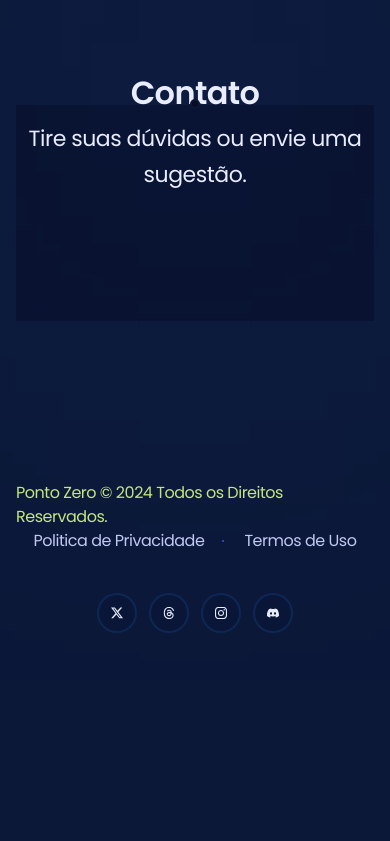
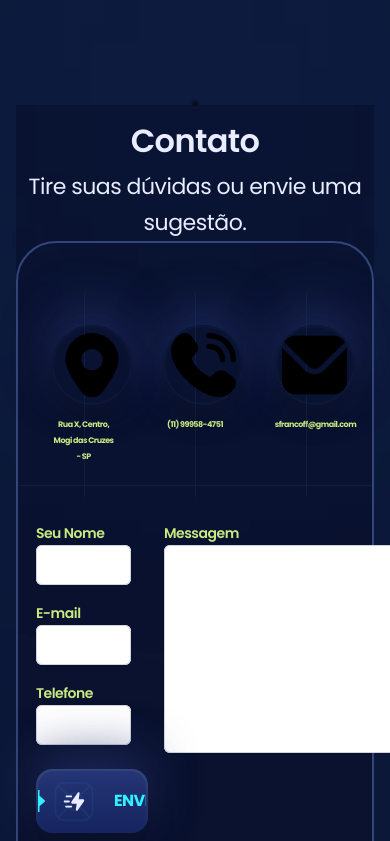
Before and after one commit to phoenix75-S7F/landingpage, a React (Vite) app: page / in a window 390 px wide. Shown: the part 8440-9281 px from the top of the page. Before the commit the page ends 9121 px from the top, so only its background shows below. Built offline with nearby package versions, Linux system fonts and the light colour scheme.

Commit message:
responsive screen

```diff
--- a/src/components/FormContact.jsx
+++ b/src/components/FormContact.jsx
@@ -100,7 +100,7 @@ const FormContact = () => {
               </div>
             </div>
 
-            <div className="ml-80 -mr-512 -mt-60">
+            <div className="2xl:ml-80 xs:ml-32 -mr-512 xs:-mr-512 -mt-60">
               <label htmlFor="message" className="block text-sm/6 font-semibold text-p3">
                 Messagem
               </label>
--- a/src/index.css
+++ b/src/index.css
@@ -78,6 +78,10 @@
 
   .base-bold {
     @apply text-[16px] font-bold leading-[24px];
+  }
+
+  .base-bold-1 {
+    @apply text-[8px] font-bold leading-[16px];
   }
 
   .base-small {
--- a/src/sections/Contact.jsx
+++ b/src/sections/Contact.jsx
@@ -9,15 +9,15 @@ const Contact = () => {
       {/* <div className="container"> */}
         <Element name="contato" className="relative">
         <div className="container relative z-2 py-28">
-          <div className="max-w-1230 faq-line_after faq-glow_before relative mx-auto border-l border-r border-s2 bg-s1/50 pt-28 max-xl:max-w-4xl max-lg:border-none max-md:pb-32 max-md:pt-16">
-               <h3 className="h3 max-lg:h4 max-md:h5 z-3 relative mx-auto -mt-24 mb-10 max-w-lg text-center text-p4 max-md:mb-11 max-sm:max-w-sm">
+          <div className="max-w-1230 faq-line_after faq-glow_before relative mx-auto border-l border-r border-s2 bg-s1/50 pt-28 max-xl:max-w-4xl max-lg:border-none max-sm:pb-32 max-w-80::pt-16">
+               <h3 className="h3 max-lg:h4 max-sm:h5 z-3 relative mx-auto -mt-24 mb-10 max-w-lg text-center text-p4 max-md:mb-11 max-xs:max-w-80">
                    Contato
                </h3>
                <p className="body-1 text-center text-p4 -mt-9">
                   Tire suas dúvidas ou envie uma sugestão.
                </p>
 
-              <div className="h-640 relative flex justify-around flex-grow px-[5%] border-2 border-s3 rounded-7xl max-sm:hidden">
+              <div className="h-640 relative flex justify-around flex-grow px-[5%] border-2 border-s3 rounded-7xl max-w-80:hidden">
 
 
                <ul className="h-56 grid grid-cols-3 gap-4 content-center mt-48">
@@ -35,9 +35,9 @@ const Contact = () => {
                                />
                            </div>
 
-                           <h3 className="relative z-1 max-w-40 mx-auto my-0 base-bold text-p3 text-center">
+                           <h3 className="relative z-1 max-w-80 mx-auto my-0 xl:base-bold xs:base-bold-1 text-p3 text-center">
                                {title}
-                            </h3>
+                           </h3>
                        </li>
                      ))}
 
--- a/tailwind.config.js
+++ b/tailwind.config.js
@@ -81,6 +81,15 @@ export default {
         256: '0 0 256px',
         100: '0 0 100%',
       },
+      screens: {
+        'xs': '320px', // Para telas menores ainda
+        'sm': '640px',
+        'md': '768px',
+        'lg': '1024px',
+        'xl': '1280px',
+        '2xl': '1536px',
+        '3xl': '1920px', // Adicionando um breakpoint extra grande
+       },
     },
   },
   plugins: [],
```
